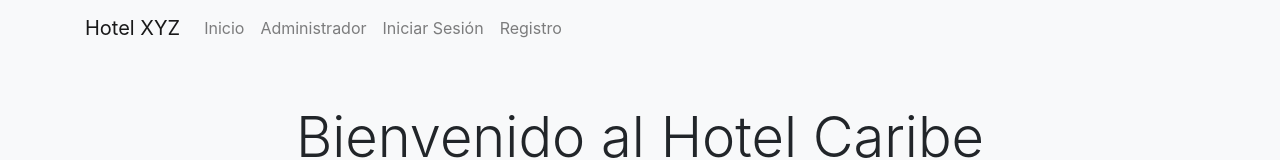
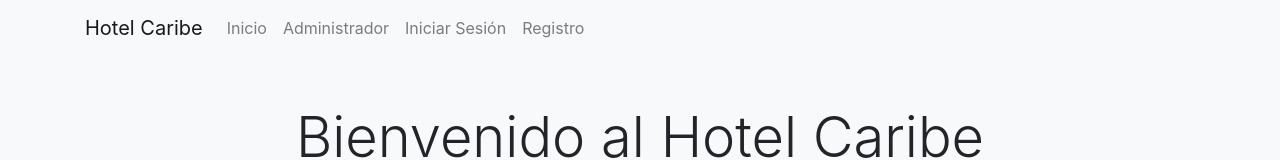
Before and after one commit to mikatiba/hotel_reservations_system, a plain HTML site: page presentation_layer/index.html in a window 1280 px wide. Shown: the top 160 px of the page. Drawn offline with Linux system fonts and the light colour scheme.

Commit message:
Update presentation layer

```diff
--- a/presentation_layer/header.html
+++ b/presentation_layer/header.html
@@ -1,6 +1,6 @@
 <nav class="navbar navbar-expand-lg navbar-light bg-light">
     <div class="container">
-        <a class="navbar-brand" href="index.html">Hotel XYZ</a>
+        <a class="navbar-brand" href="index.html">Hotel Caribe</a>
         <button class="navbar-toggler" type="button" data-bs-toggle="collapse" data-bs-target="#navbarNav" aria-controls="navbarNav" aria-expanded="false" aria-label="Toggle navigation">
             <span class="navbar-toggler-icon"></span>
         </button>
```
